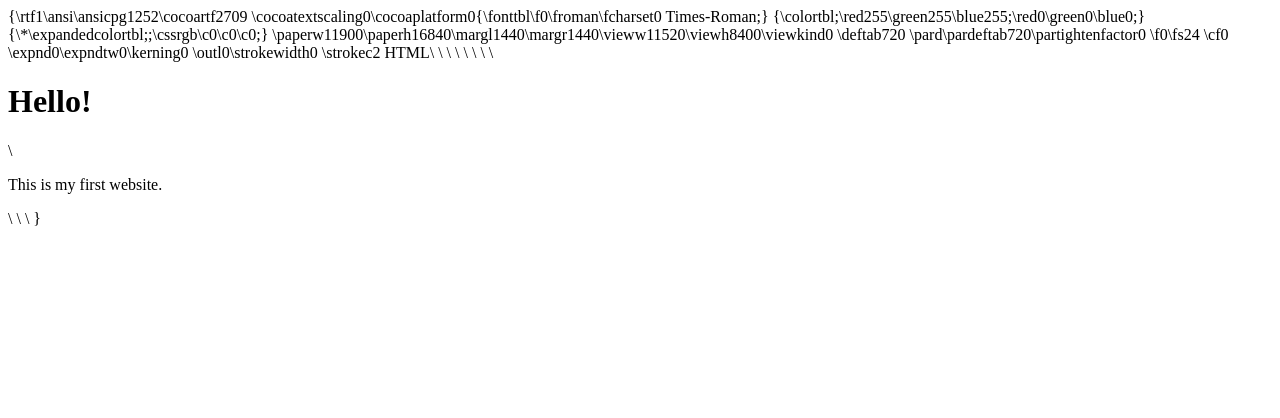
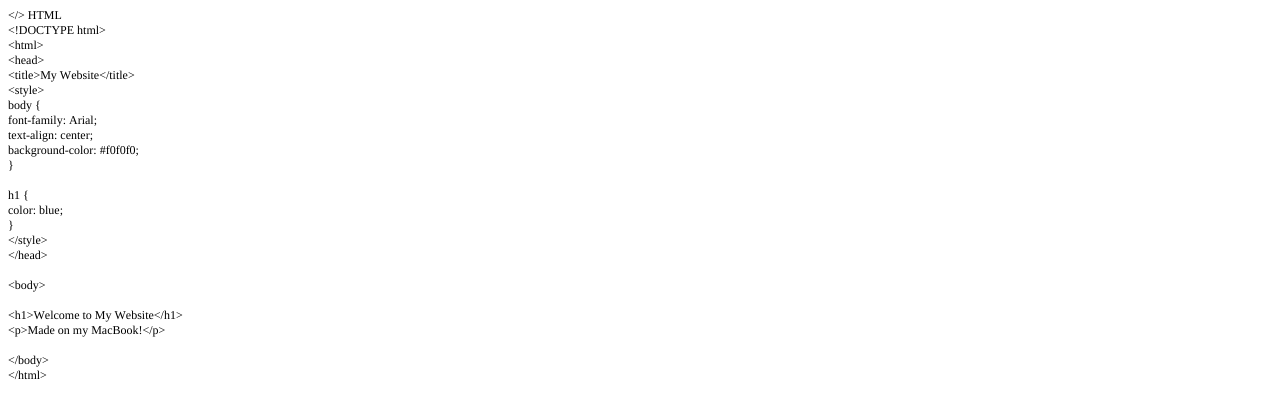
Before and after one commit to MikhailT7/4kids, a plain HTML site: page index.html in a window 1280 px wide. Drawn offline with Linux system fonts and the light colour scheme.

Commit message:
Add files via upload

```diff
--- a/index.html
+++ b/index.html
@@ -1,22 +1,43 @@
-{\rtf1\ansi\ansicpg1252\cocoartf2709
-\cocoatextscaling0\cocoaplatform0{\fonttbl\f0\froman\fcharset0 Times-Roman;}
-{\colortbl;\red255\green255\blue255;\red0\green0\blue0;}
-{\*\expandedcolortbl;;\cssrgb\c0\c0\c0;}
-\paperw11900\paperh16840\margl1440\margr1440\vieww11520\viewh8400\viewkind0
-\deftab720
-\pard\pardeftab720\partightenfactor0
-
-\f0\fs24 \cf0 \expnd0\expndtw0\kerning0
-\outl0\strokewidth0 \strokec2 </> HTML\
-<!DOCTYPE html>\
-<html>\
-<head>\
-<title>My Website</title>\
-</head>\
-\
-<body>\
-<h1>Hello!</h1>\
-<p>This is my first website.</p>\
-</body>\
-</html>\
-}
+<!DOCTYPE html PUBLIC "-//W3C//DTD HTML 4.01//EN" "http://www.w3.org/TR/html4/strict.dtd">
+<html>
+<head>
+  <meta http-equiv="Content-Type" content="text/html; charset=utf-8">
+  <meta http-equiv="Content-Style-Type" content="text/css">
+  <title></title>
+  <meta name="Generator" content="Cocoa HTML Writer">
+  <meta name="CocoaVersion" content="2299.5">
+  <style type="text/css">
+    p.p1 {margin: 0.0px 0.0px 0.0px 0.0px; font: 12.0px Times; -webkit-text-stroke: #000000}
+    p.p2 {margin: 0.0px 0.0px 0.0px 0.0px; font: 12.0px Times; -webkit-text-stroke: #000000; min-height: 14.0px}
+    span.s1 {font-kerning: none}
+  </style>
+</head>
+<body>
+<p class="p1"><span class="s1">&lt;/&gt; HTML</span></p>
+<p class="p1"><span class="s1">&lt;!DOCTYPE html&gt;</span></p>
+<p class="p1"><span class="s1">&lt;html&gt;</span></p>
+<p class="p1"><span class="s1">&lt;head&gt;</span></p>
+<p class="p1"><span class="s1">&lt;title&gt;My Website&lt;/title&gt;</span></p>
+<p class="p1"><span class="s1">&lt;style&gt;</span></p>
+<p class="p1"><span class="s1">body {</span></p>
+<p class="p1"><span class="s1">font-family: Arial;</span></p>
+<p class="p1"><span class="s1">text-align: center;</span></p>
+<p class="p1"><span class="s1">background-color: #f0f0f0;</span></p>
+<p class="p1"><span class="s1">}</span></p>
+<p class="p2"><span class="s1"></span><br></p>
+<p class="p1"><span class="s1">h1 {</span></p>
+<p class="p1"><span class="s1">color: blue;</span></p>
+<p class="p1"><span class="s1">}</span></p>
+<p class="p1"><span class="s1">&lt;/style&gt;</span></p>
+<p class="p1"><span class="s1">&lt;/head&gt;</span></p>
+<p class="p2"><span class="s1"></span><br></p>
+<p class="p1"><span class="s1">&lt;body&gt;</span></p>
+<p class="p2"><span class="s1"></span><br></p>
+<p class="p1"><span class="s1">&lt;h1&gt;Welcome to My Website&lt;/h1&gt;</span></p>
+<p class="p1"><span class="s1">&lt;p&gt;Made on my MacBook!&lt;/p&gt;</span></p>
+<p class="p2"><span class="s1"></span><br></p>
+<p class="p1"><span class="s1">&lt;/body&gt;</span></p>
+<p class="p1"><span class="s1">&lt;/html&gt;</span></p>
+<p class="p2"><span class="s1"></span><br></p>
+</body>
+</html>
```
